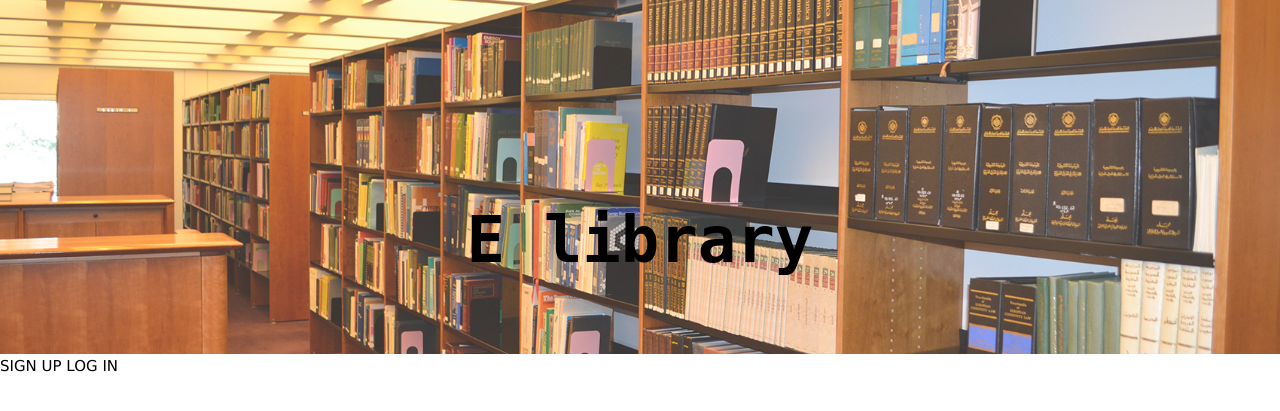
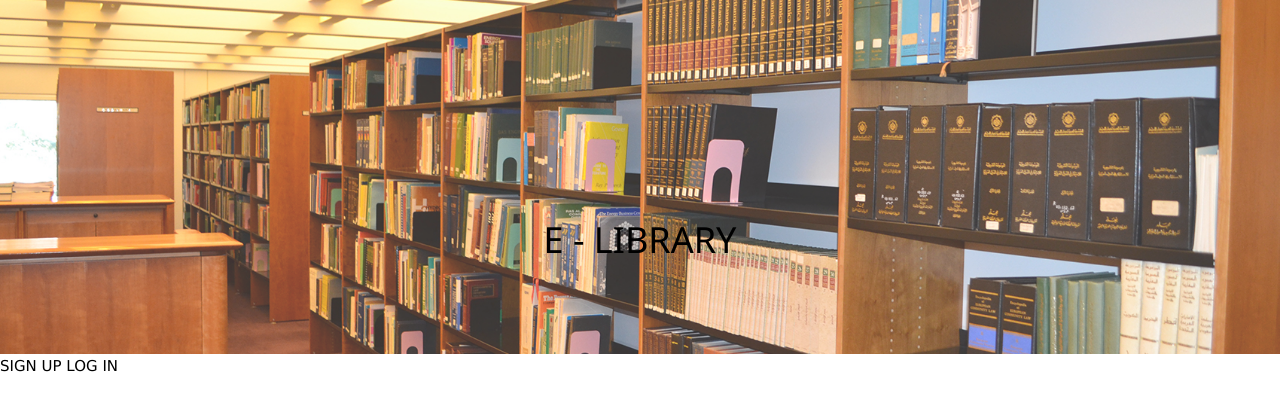
Before and after one commit to muhammaddipo/Program-Skripsi, a PHP site: page / in a window 1280 px wide. Shown: the top 411 px of the page. Run offline with PHP 8.4, Linux system fonts and the light colour scheme.

Commit message:
remove dummy

```diff
--- /dev/null
+++ b/fonts/listOfFonts.css
@@ -0,0 +1,4 @@
+@font-face{
+    font-family : Candara;
+    src : url(Candara.ttf);
+}
--- a/index.php
+++ b/index.php
@@ -7,12 +7,13 @@
 		<link rel="stylesheet" href="lib/w3.css">
 		<link rel="stylesheet" href="lib/w3-theme-riverside.css">
 		<link rel="stylesheet" href="style/index_style.css">
+		<!-- <link rel="stylesheet" href="fonts/listOfFonts.css"> -->
 	</head>
 	<body>
 		<!-- CONTENT -->
 		<div class="container">
 			<img src="img/banner.jpg" alt="" style="width:100%;">
-			<div class="centered">E library</div>
+			<div class="centered"><h1>E - LIBRARY</h1></div>
 		</div>
 		<a  href="">SIGN UP </a>
 		<a href=''>LOG IN </a>
--- a/style/index_style.css
+++ b/style/index_style.css
@@ -5,12 +5,14 @@
     transform: translate(-50%, -50%);
     color : black;
     font-weight: bolder;
-    font-size : 5vw;
-    font-family : monospace;
+    /* font-size : 5vw; */
+    font-family : courier;
 }
+
 
 .container img{
     opacity:  0.8;
+
 }
 
 a{
```
